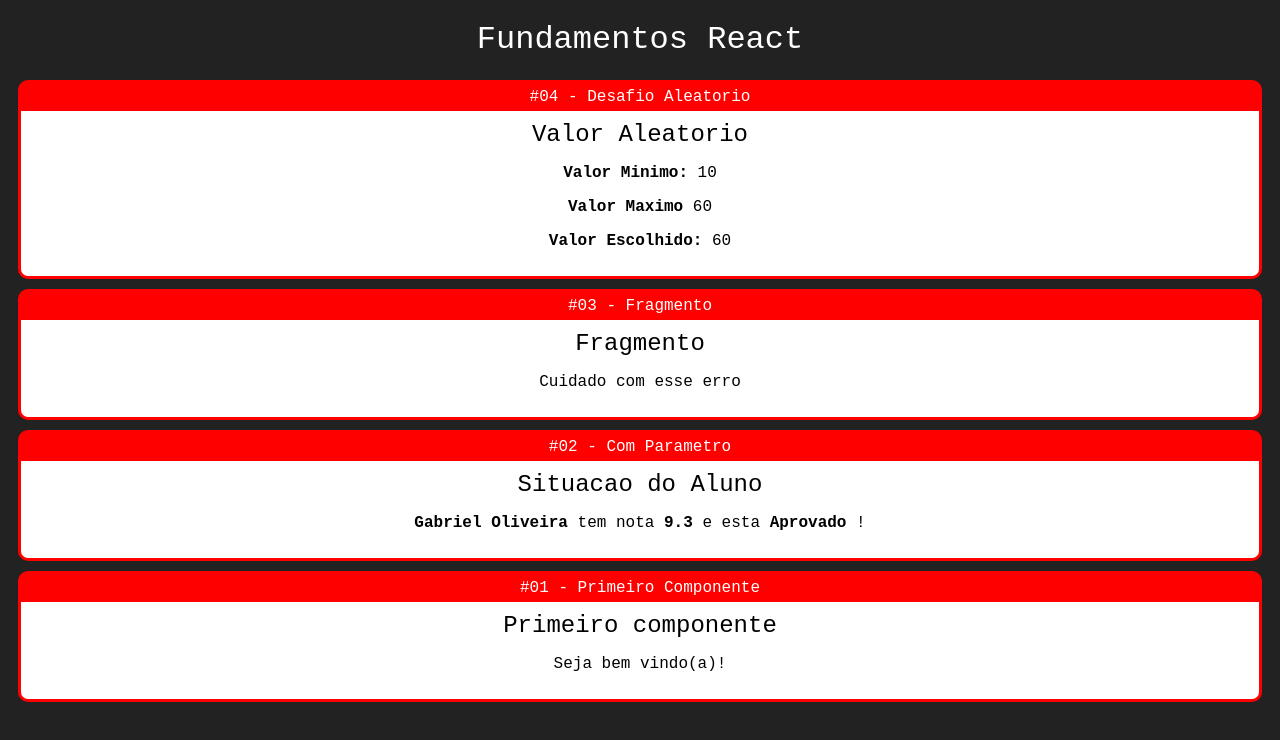
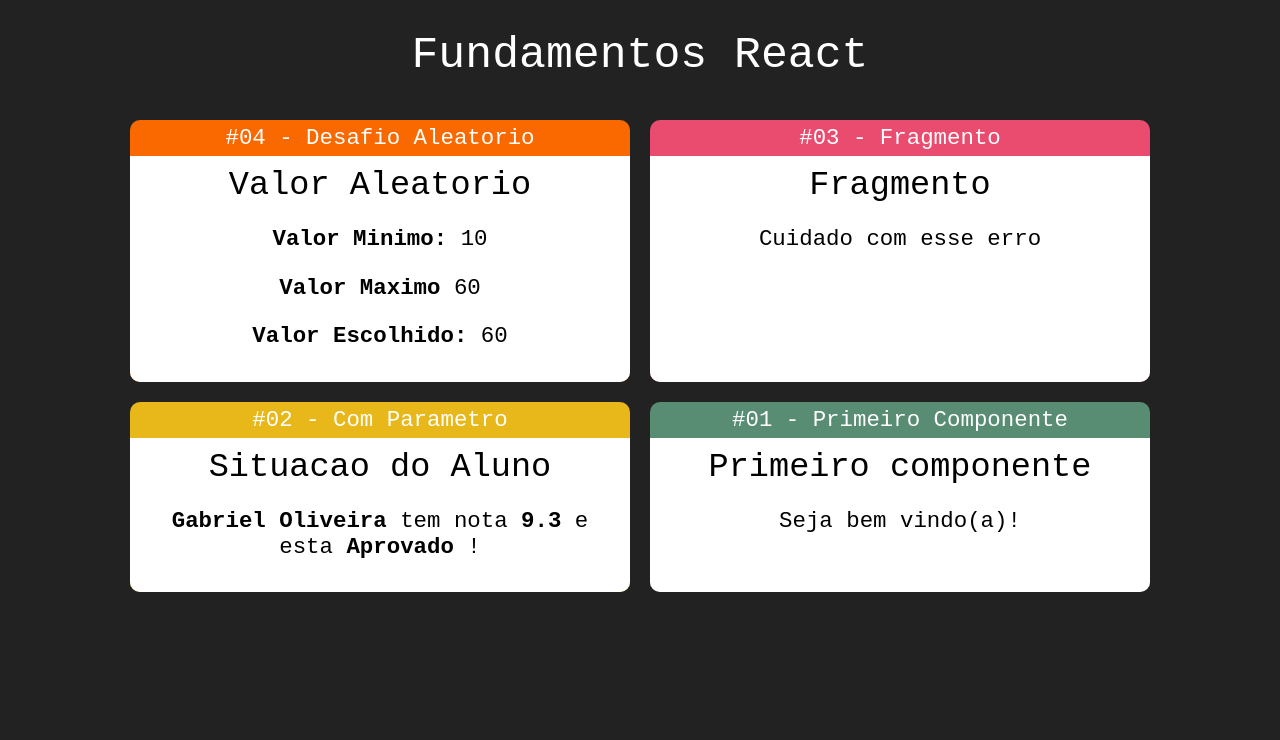
Before and after one commit to amandaoliveiracampos/fundamentos-react, a React (Create React App) app: page / in a window 1280 px wide. Shown: the top 740 px of the page. Built offline with nearby package versions, Linux system fonts and the light colour scheme; the HTML template or start-up script is replaced by a standard one.

Commit message:
Card #02

```diff
--- /dev/null
+++ b/src/App.css
@@ -0,0 +1,5 @@
+.Cards {
+  display: flex;
+  justify-content: center;
+  flex-wrap: wrap;
+}
--- a/src/App.jsx
+++ b/src/App.jsx
@@ -1,6 +1,7 @@
+import "./App.css";
 import React from "react";
+
 import Card from "./components/layout/Card";
-
 import Aleatorio from "./components/basicos/Aleatorio";
 import Primeiro from "./components/basicos/Primeiro";
 import ComParametro from "./components/basicos/ComParametro";
@@ -8,27 +9,28 @@
 
 export default function App() {
   return (
-    <div id="app">
+    <div ClassName="App">
       <h1>Fundamentos React</h1>
-      <Card titulo=" #04 - Desafio Aleatorio">
+
+      <div className="Cards">
+        {" "}
+        <Card titulo=" #04 - Desafio Aleatorio" color="#FA6900">
           <Aleatorio min={10} max={60} />
         </Card>
-
-      <Card titulo=" #03 - Fragmento">
+        <Card titulo=" #03 - Fragmento" color="#E94C6F">
           <Fragmento />
         </Card>
-
-      <Card titulo=" #02 - Com Parametro">
+        <Card titulo=" #02 - Com Parametro" color="#E8B71A">
           <ComParametro
             titulo="Situacao do Aluno"
             aluno="Gabriel Oliveira"
             nota={9.3}
           />
         </Card>
-
-      <Card titulo=" #01 - Primeiro Componente">
+        <Card titulo=" #01 - Primeiro Componente" color="#588C73">
           <Primeiro />
         </Card>
       </div>
+    </div>
   );
 }
--- a/src/components/layout/Card.css
+++ b/src/components/layout/Card.css
@@ -1,9 +1,13 @@
 .Card {
-  background-color: red;
-  border: 3px solid red;
+  border: 3px;
   border-radius: 10px;
   overflow: hidden;
   margin: 10px;
+
+  display: flex;
+  flex-direction: column;
+  min-width: 500px;
+  max-width: 500px;
 }
 
 .Title {
@@ -13,7 +17,9 @@
 }
 
 .Content {
+  flex-grow: 1;
   background-color: #fff;
   color: #000;
   padding: 10px;
+  flex: 1;
 }
--- a/src/components/layout/Card.jsx
+++ b/src/components/layout/Card.jsx
@@ -2,8 +2,13 @@
 import React from "react";
 
 export default function Card(props) {
+  const Cardstyle = {
+    backgroundColor: props.color,
+    borderColor: props.color,
+  };
+
   return (
-    <div className="Card">
+    <div className="Card" style={Cardstyle}>
       <div className="Title">{props.titulo}</div>
       <div className="Content">{props.children}</div>
     </div>
--- a/src/index.css
+++ b/src/index.css
@@ -3,6 +3,7 @@
   color: #fff;
   font-family: "Courier New", Courier, monospace;
   text-align: center;
+  font-size: 1.4rem;
 }
 
 h1,
```
Lines whose indentation alone changed are shown as unchanged.
